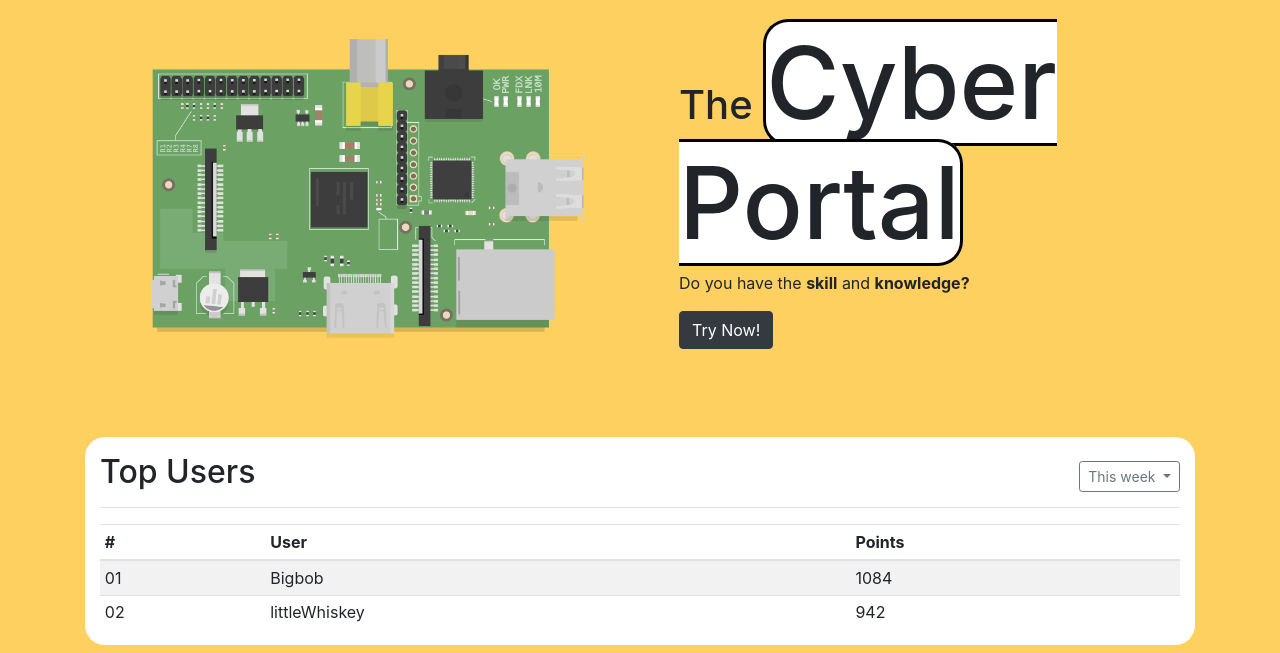
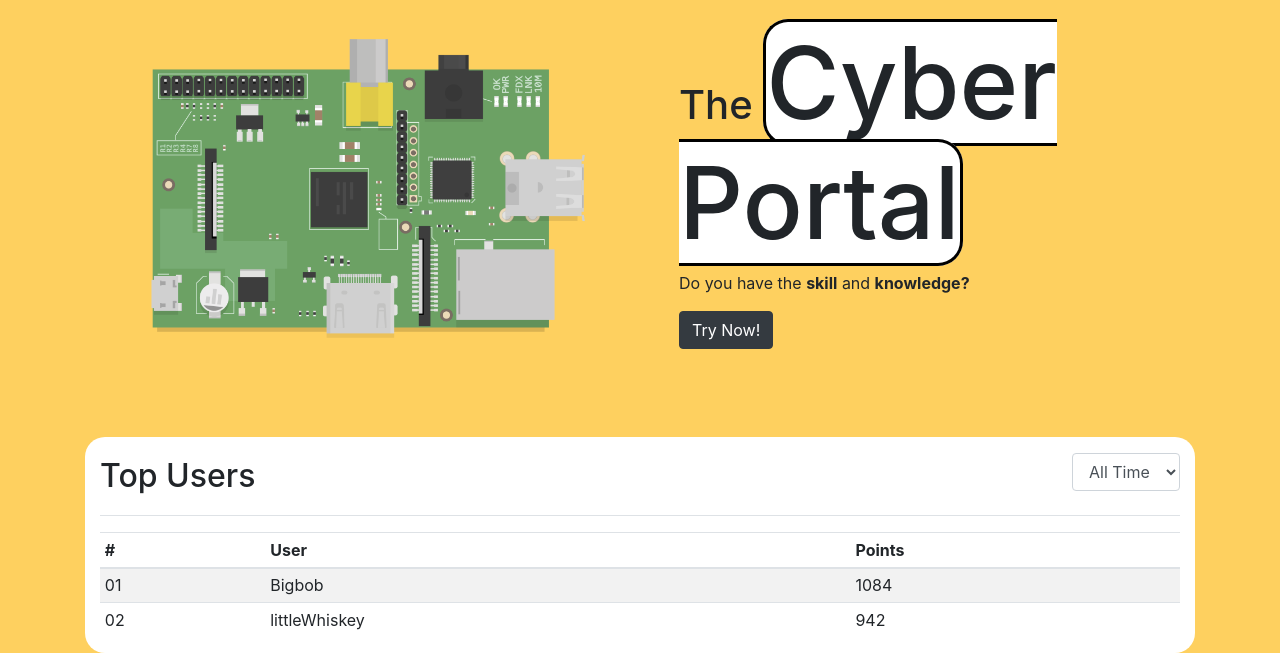
Before and after one commit to ice-monkey/cyber-learn, a Django app: page / in a window 1280 px wide. Shown: the part 272-925 px from the top of the page. Run offline with Django 3.2, Linux system fonts and the light colour scheme; a user stored in the database is signed in; some libraries are stand-ins or nearby versions.

Commit message:
Added Scoreboard with switcher

```diff
--- a/website/accounts/templates/accounts/dashboard.html
+++ b/website/accounts/templates/accounts/dashboard.html
@@ -21,14 +21,16 @@
         	</div>
       	</div>
       	<div class="col scoreBox">
-	      <div class="d-flex justify-content-between flex-wrap flex-md-nowrap align-items-center pt-3 pb-2 mb-3 border-bottom">
-	        <h1 class="h2">Top Users</h1>
-	          <button type="button" class="btn btn-sm btn-outline-secondary dropdown-toggle">
-	            <span data-feather="calendar"></span>
-	            This week
-	          </button>
-
-	      </div>
+	      	<div class="d-flex justify-content-between flex-wrap flex-md-nowrap align-items-center pt-3 pb-2 mb-3 border-bottom">
+		        <h2>Top Users</h2>
+		        <div class="form-group">
+					<select class="form-control">
+					  <option selected>All Time</option>
+					  <option value="1">Weekly</option>
+					  <option value="2">Monthly</option>
+					</select>
+				</div>
+	      	</div>
 
 	      <!-- <canvas class="my-4 w-100" id="myChart" width="900" height="380"></canvas> -->
 	      <div class="table-responsive">
```
